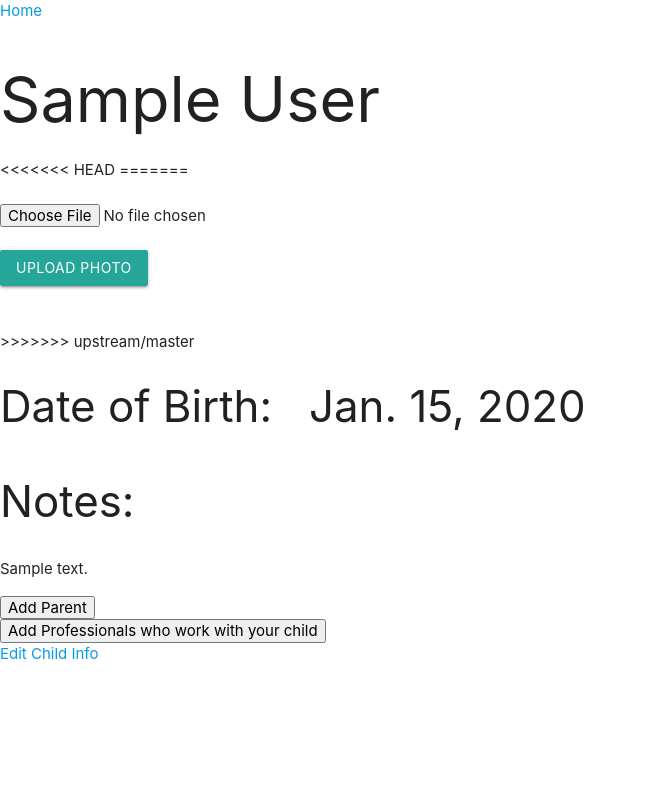
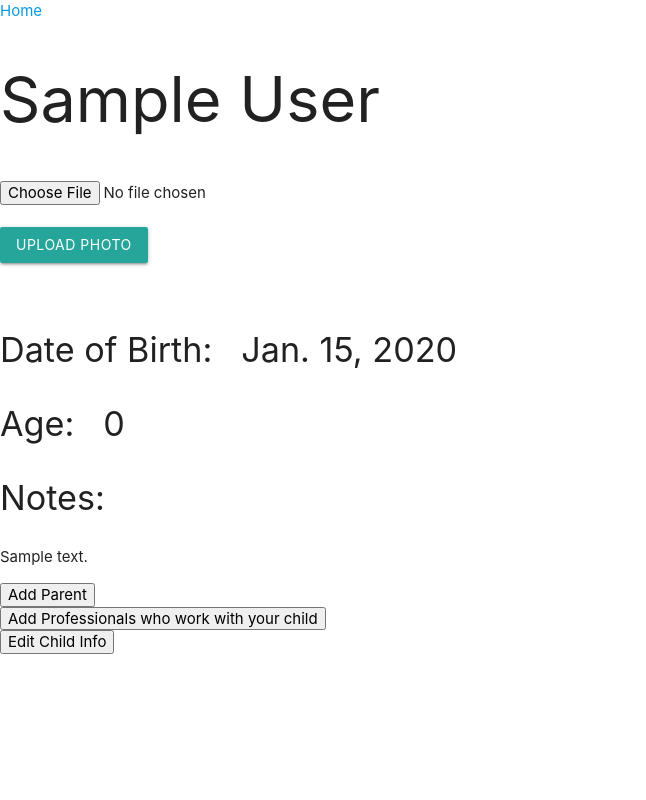
Before and after one commit to partridgep/APParent, a Django app: page /children/1 in a window 1280 px wide. Shown: the whole page, without its empty margins (0-646 px from the left). Run offline with Django 3.2, Linux system fonts and the light colour scheme; a user stored in the database is signed in; tables that the repository leaves empty hold one stand-in row (values such as "Sample post").

Commit message:
Child edit and age working
Got this 2 to work.

```diff
--- a/main_app/models.py
+++ b/main_app/models.py
@@ -2,6 +2,7 @@ from django.db import models
 from django.contrib.auth.models import User
 from django.db.models.signals import post_save
 from django.dispatch import receiver
+from datetime import datetime
 
 ## Choices
 
@@ -33,6 +34,10 @@ class Child(models.Model):
 
     def __str__(self):
         return f'{self.first_name} {self.last_name}'
+
+    @property
+    def age(self):
+        return int((datetime.now().date() - self.date_of_birth).days / 365.25)
 
 class Organization(models.Model):
     name = models.CharField(max_length=50)
--- a/main_app/templates/children/detail.html
+++ b/main_app/templates/children/detail.html
@@ -5,11 +5,10 @@
 <a href="{% url 'index' %}">Home</a>
 
 <h1 class="display-4 title center-text">{{ child.first_name}} {{child.last_name}}</h1>
-<<<<<<< HEAD
+
 {% if child.picture %}
 <img class="image class" src="{{picture.url}}" >
 {% endif %}
-=======
 <div>
 {% for photo in child.picture_set.all %}
     <img src="{{ picture.url }}" alt="{{ picture.child.name }}">
@@ -25,18 +24,19 @@
 </form>
 <br><br>
 </div>
->>>>>>> upstream/master
 
-<h3 class="display-4 title center-text">Date of Birth: &nbsp; {{ child.date_of_birth}}</h3>
+<h4 class="display-4 title center-text">Date of Birth: &nbsp; {{ child.date_of_birth}}</h4>
+<h4 class="display-4 title center-text">Age: &nbsp; {{ child.age}}</h4>
 
-<h3 class="display-4 title center-text">Notes:</h3>
+
+<h4 class="display-4 title center-text">Notes:</h4>
 <p class="display-4 title center-text">{{ child.notes}}</p>
 
 
 <a href="{% url 'add_parent' child.id %}"><button>Add Parent</button></a>
 <a href="{% url 'add_professional' child.id %}"><button>Add Professionals who work with your child</button></a>
 {% if user.profile.is_parent == True %}
-<a href="{% url 'child_edit' child.id %}"> Edit Child Info </a>
+<a href="{% url 'child_edit' child.id %}"><button>Edit Child Info</button></a>
 {% endif %}
 
 
--- a/main_app/templates/children/edit.html
+++ b/main_app/templates/children/edit.html
@@ -2,7 +2,7 @@
 
 {% block content %}
 
-<a href="{% url 'detail' child.id %}">Back</a>
+<a href="{% url 'child_detail' child.id %}">Back</a>
 
 <h1 class="display-4 title center-text"> Edit {{ child.first_name}} {{child.last_name}} details:</h1>
 
--- a/main_app/views.py
+++ b/main_app/views.py
@@ -237,19 +237,18 @@ def child_detail(request, child_id):
 
 @login_required
 def child_edit(request, child_id):
-    child_to_edit = Child.objects.get(id=child_id)
+    child = Child.objects.get(id=child_id)
     if request.method == "POST":
-        first_name = request.POST.get("first_name")
-        last_name = request.POST.get("last_name")
-        date_of_birth = request.POST.get("date_of_birth")
-        notes = request.POST.get("notes")
-        child_edit = Child(first_name=first_name, last_name=last_name, date_of_birth=date_of_birth, notes=notes)
-        child_edit.save()
+        child.first_name = request.POST.get("first_name")
+        child.last_name = request.POST.get("last_name")
+        child.date_of_birth = request.POST.get("date_of_birth")
+        child.notes = request.POST.get("notes")
+        child.save()
 
         print(child_edit)
         return redirect('child_detail', child_id=child.id)
     return render(request, 'children/edit.html', {
-        'child': child_to_edit,
+        'child': child,
     })
 
 @login_required
```
